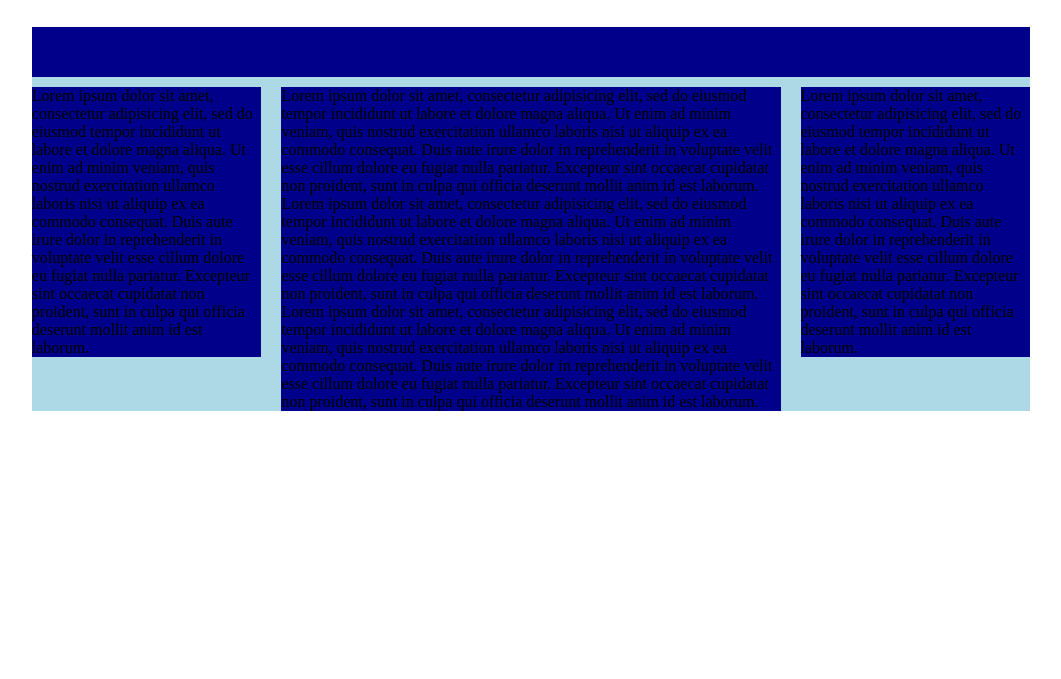
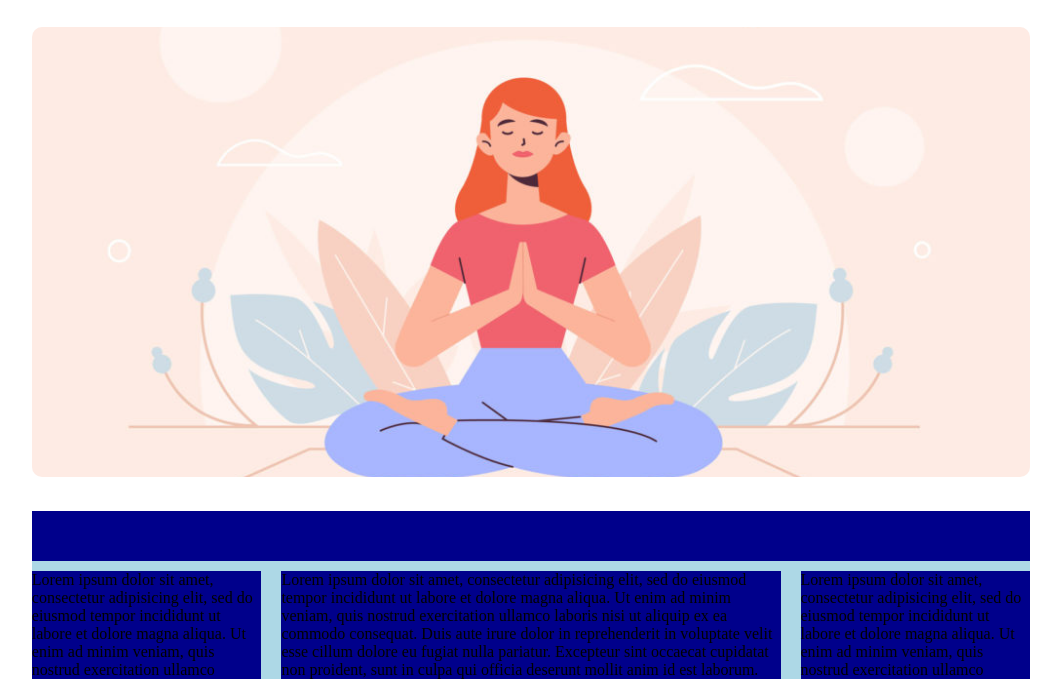
Before and after one commit to GabrieleCorti/htmlcss-wp, a plain HTML site: page index.html in a window 1280 px wide. Shown: the part 121-800 px from the top of the page, without its empty margins (109-1170 px from the left). Drawn offline with Linux system fonts and the light colour scheme.

Commit message:
inserita immagine sezione 1

```diff
--- a/css/style.css
+++ b/css/style.css
@@ -17,7 +17,7 @@
   margin: auto;
   /* background-color: green; */
 }
-
+/* intestazione */
 .logo {
   width: 17%;
   border-right: 1px solid #858585;
@@ -30,11 +30,17 @@ li {
   color: #858585;
   padding: 30px 5px 0 0;
 }
+/* fine intestazione */
 
 .section-1 {
-  margin-top: 2%;
-  height: 38%;
-  background-color: yellow;
+  margin-top: 3%;
+}
+
+.banner{
+  width: 100%;
+  height: 450px;
+  object-fit: cover;
+  border-radius: 10px;
 }
 
 .section-2 {
--- a/index.html
+++ b/index.html
@@ -26,7 +26,7 @@
       <!-- fine intestazione -->
       <!-- corpo -->
       <section class="section-1">
-
+          <img class="banner" src="img/banner.jpg" alt="banner">
       </section>
       <section class="section-2 clear">
 
```
